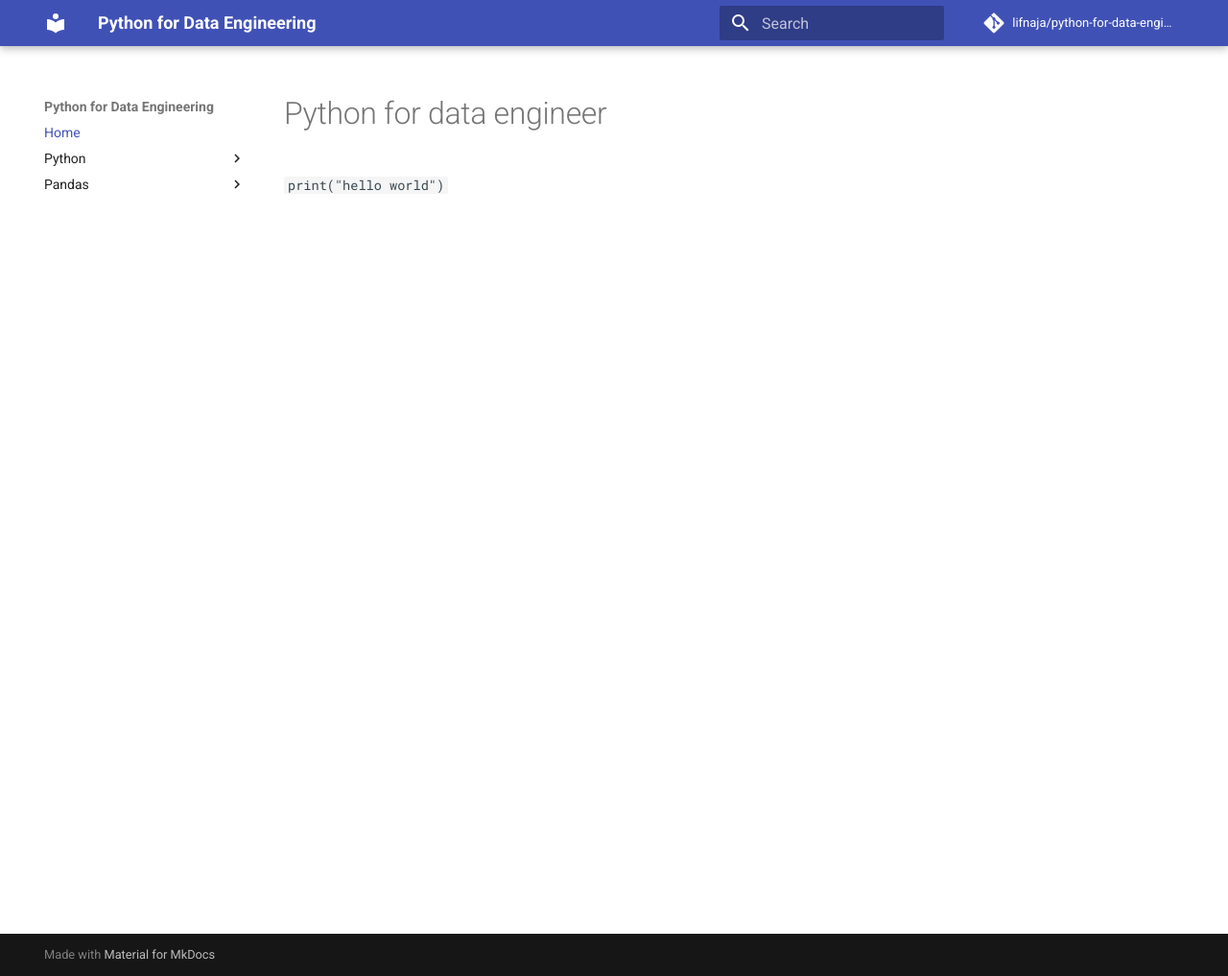
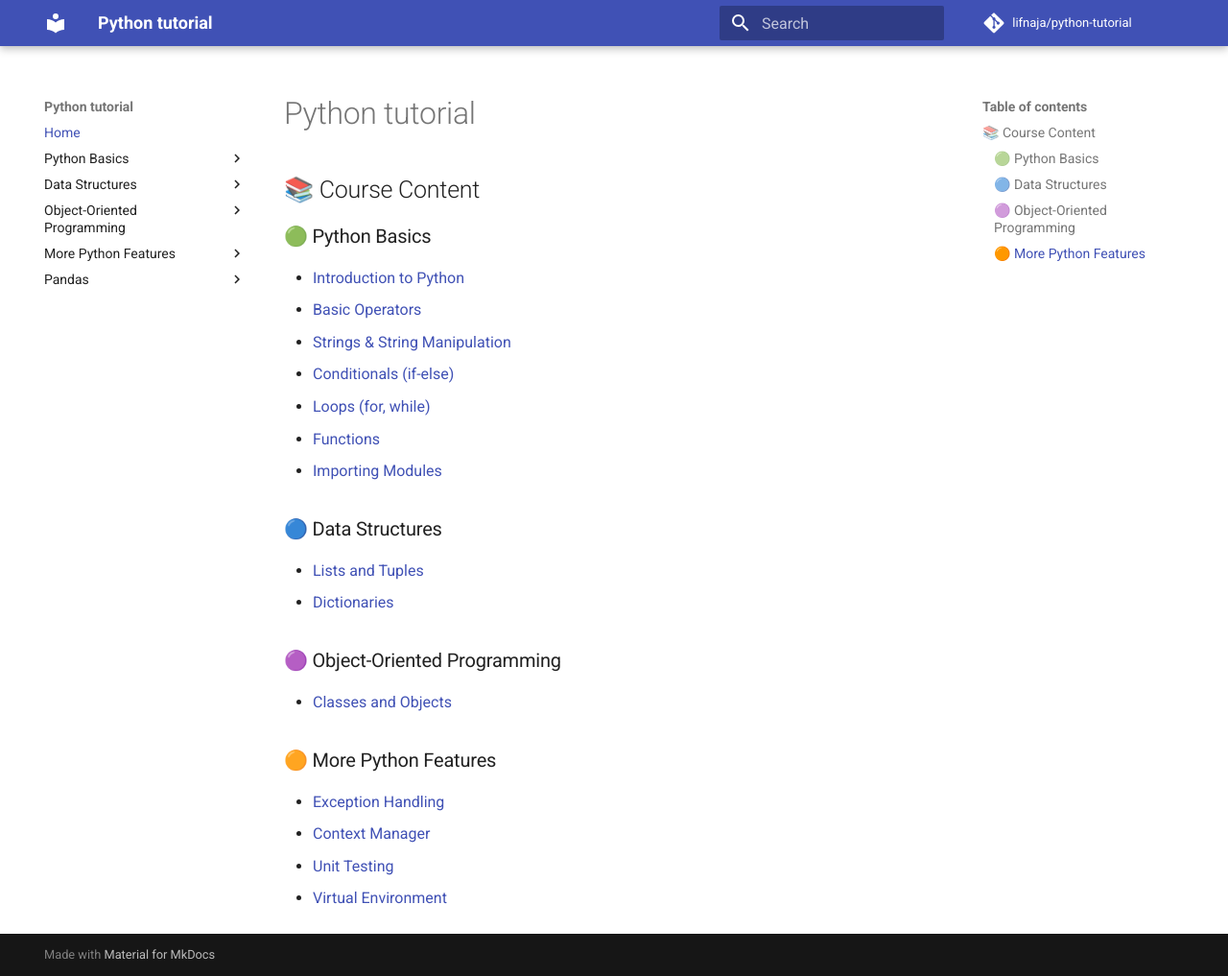
Before and after one commit to lifnaja/python-tutorial, an MkDocs documentation site: the page built from docs/index.md, in a window 1280 px wide and 1017 px high. Shown: the whole window at 96% size. Built offline with MkDocs 1.6.1 and Material for MkDocs 9.7.7, drawn with Linux system fonts in a browser that asks for light colours; a script that is not in the unit is left out; comment, search, counter and statistics services are not loaded.

Commit message:
Rewrite python tutorial

````diff
--- a/docs/index.md
+++ b/docs/index.md
@@ -1,7 +1,32 @@
-# Python for data engineer
+# Python tutorial
 
-<div data-datacamp-exercise data-lang="python">
-  <code data-type="sample-code">
-    print("hello world")
-  </code>
-</div>
+<!-- ```py linenums="1"
+def say_hi()
+  print("Good Morning")
+
+sayhi()
+``` -->
+
+## 📚 Course Content
+
+### 🟢 Python Basics
+- [Introduction to Python](python/1_basic_python.md)
+- [Basic Operators](python/2_basic_operators.md)
+- [Strings & String Manipulation](python/3_strings.md)
+- [Conditionals (if-else)](python/4_conditionals.md)
+- [Loops (for, while)](python/5_loops.md)
+- [Functions](python/function.md)
+- [Importing Modules](python/importing_modules.md)
+
+### 🔵 Data Structures
+- [Lists and Tuples](python/lists_tuples.md)
+- [Dictionaries](python/dictionaries.md)
+
+### 🟣 Object-Oriented Programming
+- [Classes and Objects](python/classes_and_objects.md)
+
+### 🟠 More Python Features
+- [Exception Handling](python/exception_handling.md)
+- [Context Manager](python/context_manager.md)
+- [Unit Testing](python/unit_test.md)
+- [Virtual Environment](python/virtual_environment.md)
--- a/mkdocs.yml
+++ b/mkdocs.yml
@@ -1,7 +1,7 @@
-repo_name: lifnaja/python-for-data-engineer
-site_name: Python for Data Engineering
-site_url: https://lifnaja.github.io/python-for-data-engineer/
-repo_url: https://github.com/lifnaja/python-for-data-engineer
+repo_name: lifnaja/python-tutorial
+site_name: Python tutorial
+site_url: https://lifnaja.github.io/python-tutorial/
+repo_url: https://github.com/lifnaja/python-tutorial
 
 
 theme:
@@ -31,24 +31,31 @@ markdown_extensions:
   - pymdownx.details
 
 
-extra_javascript:
-  - https://cdn.datacamp.com/dcl-react.js.gz
-
 nav:
   - Home: index.md
-  - Python:
-    - Basic Python: python/basic_python.md
-    - Basic Operators: python/basic_operators.md
+  - Python Basics:
+    - Introduction to Python: python/1_basic_python.md
+    - Basic Operators: python/2_basic_operators.md
+    - Strings & String Manipulation: python/3_strings.md
+    - Conditionals (if-else): python/4_conditionals.md
+
+
+    - Loops (for, while): python/4_loops.md
+    - Functions: python/5_functions.md
+    - Importing Modules: python/6_importing_modules.md
     - List and Tuples: python/lists_tuples.md
     - Dictionaries: python/dictionaries.md
     - Function: python/function.md
+  - Data Structures:
     - Classes and Objects: python/classes_and_objects.md
     - Condition: python/condition.md
     - Loops: python/loops.md
     - Exception Handling: python/exception_handling.md
     - Context Manager: python/context_manager.md
+  - Object-Oriented Programming:
     - Importing Modules: python/importing_modules.md
     - Unit Test: python/unit_test.md
+  - More Python Features:
     - Virtual Environment: python/virtual_environment.md
   - Pandas:
     - Intro: pandas/intro_pandas.md
--- a/pyproject.toml
+++ b/pyproject.toml
@@ -1,5 +1,5 @@
 [project]
-name = "python-for-data-engineer"
+name = "python-tutorial"
 version = "0.1.0"
 description = "Add your description here"
 readme = "README.md"
````
Also changed, not shown: README.md (+2 -2 lines), docs/python/1_basic_python.md (added, +55 -0 lines), docs/python/2_basic_operators.md (added, +142 -0 lines), docs/python/3_strings.md (added, +70 -0 lines), docs/python/4_conditionals.md (renamed from docs/python/condition.md, +1 -1 lines), docs/python/basic_operators.md (deleted, +0 -57 lines), docs/python/basic_python.md (deleted, +0 -48 lines), docs/python/images/python_repl.png (added), 1 other file.
